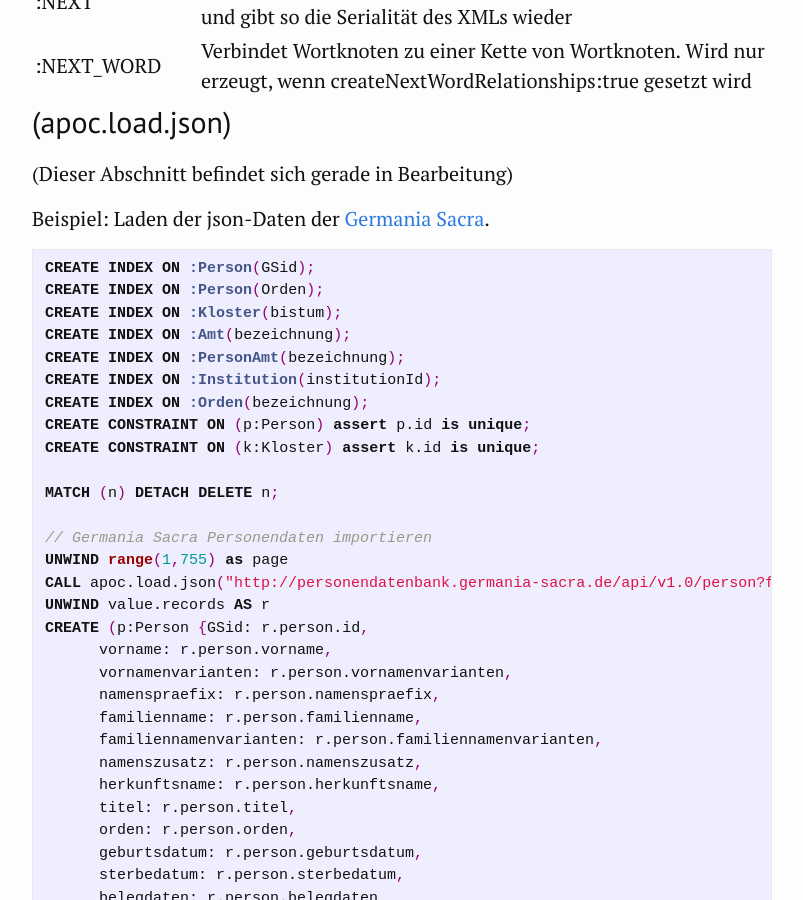
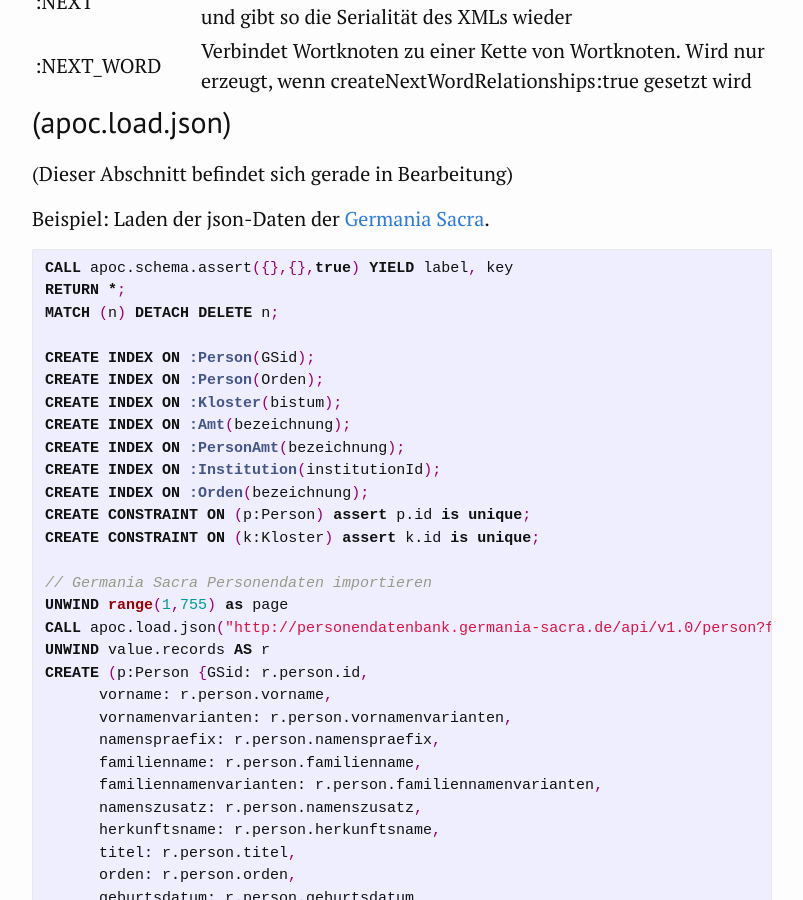
Before and after one commit to kuczera/Graphentechnologien, a Jekyll site: the page built from docs/95_Anhang.md, in a window 1280 px wide and 900 px high, scrolled down 12554 px. Shown: the whole window, without its empty margins (238-1041 px from the left). Built offline with Jekyll 4.4.1, drawn with Linux system fonts in a browser that asks for light colours; some of the changed text lies outside the part shown.

Commit message:
Update 95_Anhang.md

```diff
--- a/docs/95_Anhang.md
+++ b/docs/95_Anhang.md
@@ -410,6 +410,10 @@ return node;
 Beispiel: Laden der json-Daten der [Germania Sacra](https://adw-goe.de/forschung/forschungsprojekte-akademienprogramm/germania-sacra/klosterdatenbank/linked-data/).
 
 ~~~cypher
+CALL apoc.schema.assert({},{},true) YIELD label, key
+RETURN *;
+MATCH (n) DETACH DELETE n;
+
 CREATE INDEX ON :Person(GSid);
 CREATE INDEX ON :Person(Orden);
 CREATE INDEX ON :Kloster(bistum);
@@ -480,6 +482,10 @@ SET n.viaf = NULL;
 Beispiel: Laden eines [Json-Beispiels](https://corpusvitrearum.de/id/about.html) des Projekts [CVMA](https://corpusvitrearum.de/).
 
 ~~~cypher
+CALL apoc.schema.assert({},{},true) YIELD label, key
+RETURN *;
+MATCH (n) DETACH DELETE n;
+
 CREATE INDEX ON :Resource(uri);
 UNWIND range(1,14) as page
 CALL
```
Also changed, not shown: other parts of docs/95_Anhang.md (+0 -2 lines).
